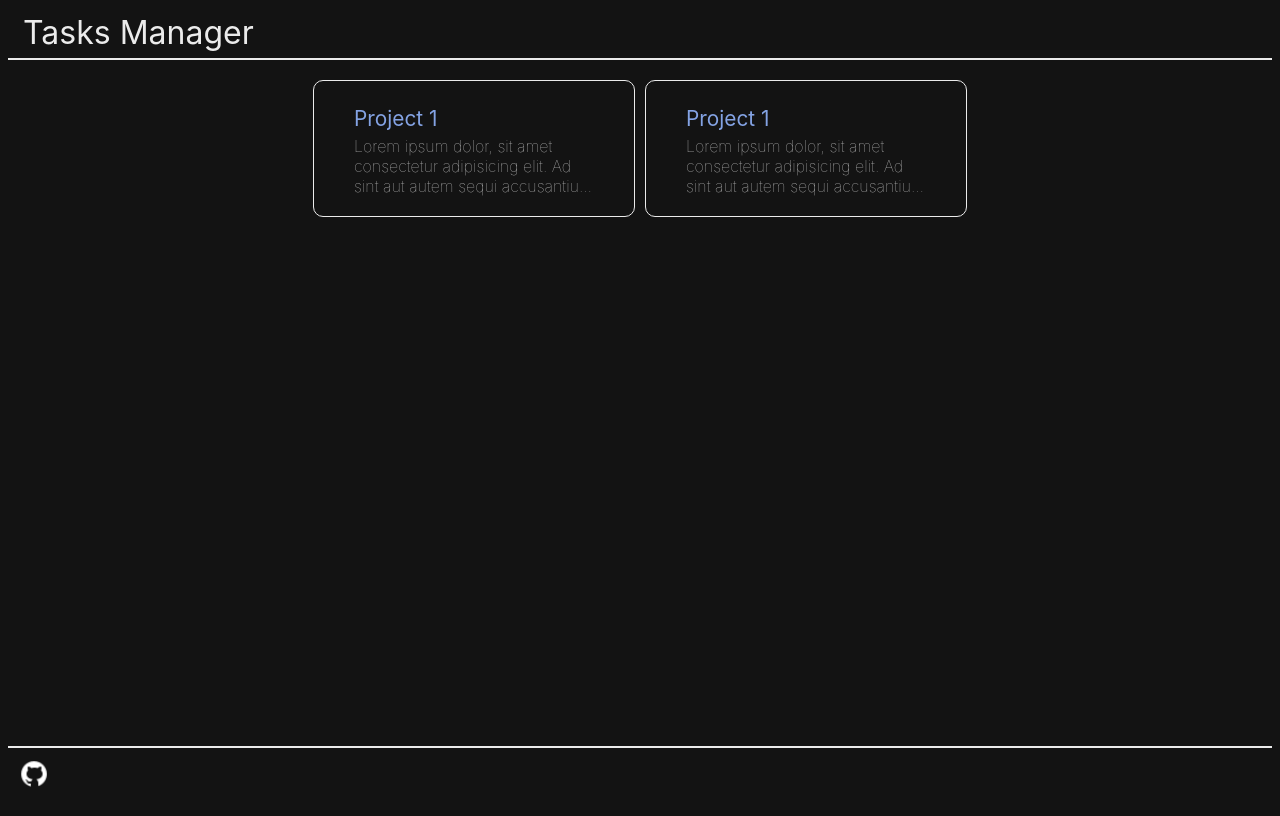
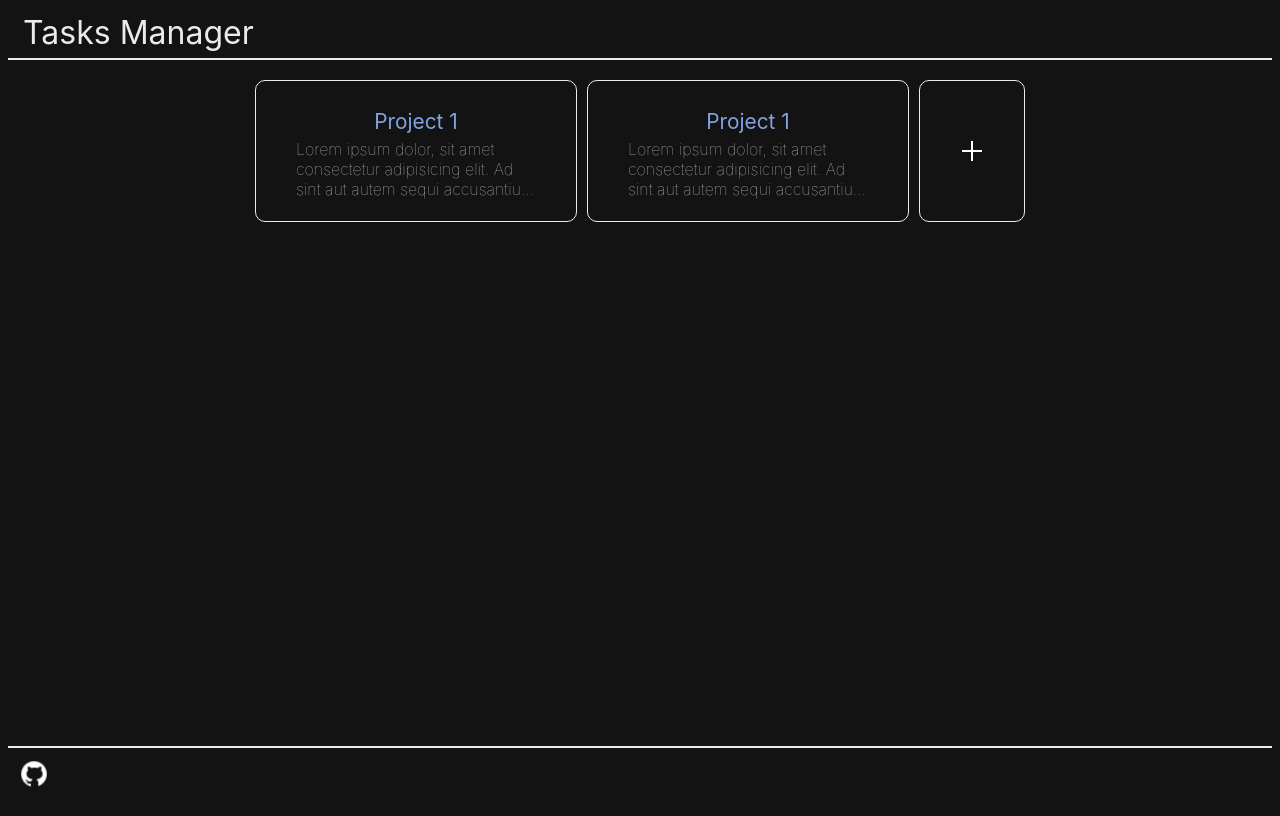
Before and after one commit to Sanvinganza/myTodo, a React (Create React App) app: page / in a window 1280 px wide. Built offline with nearby package versions, Linux system fonts and the light colour scheme.

Commit message:
added add project modal and component

```diff
--- a/src/global.scss
+++ b/src/global.scss
@@ -57,14 +57,17 @@ a {
 .project-container {
   display: flex;
   max-width: 240px;
+  height: 100px;
   border-radius: 10px;
   margin: 5px;
   background-color: transparent;
   padding: 20px 40px;
+  align-items: center;
   justify-content: center;
   flex-direction: column;
   border: 1px color.$white solid;
   text-decoration: none;
+
   > .title {
     padding: 5px 0;
     font-size: 1.3em;
@@ -78,7 +81,11 @@ a {
     -webkit-box-orient: vertical;
     overflow: hidden;
   }
+  > .add-icon {
+    max-width: 240px;
+  }
 }
+
 // -----------PROJECTS END
 
 // -----------COLLECTIONS START
--- /dev/null
+++ b/src/modals/AddProjectModal.tsx
@@ -0,0 +1,20 @@
+import * as React from "react"
+import Modal from "react-modal"
+
+export interface IAddProjectModalProps {
+  isOpen: boolean
+  setIsOpen: React.Dispatch<React.SetStateAction<boolean>>
+}
+
+export function AddProjectModal({ isOpen, setIsOpen }: IAddProjectModalProps) {
+  return (
+    <Modal
+      isOpen={isOpen}
+      onRequestClose={() => setIsOpen(false)}
+      className="Modal"
+      overlayClassName="Overlay"
+    >
+      i am modal
+    </Modal>
+  )
+}
--- a/src/pages/Collections/Project.tsx
+++ b/src/pages/Collections/Project.tsx
@@ -7,6 +7,7 @@ export interface IProject {
 }
 
 export function Project() {
+  //eslint-disable-next-line
   const projects = useSelector((state: any) => state.projects)
   console.log(projects)
   return (
--- a/src/pages/Collections/index.tsx
+++ b/src/pages/Collections/index.tsx
@@ -1,10 +1,32 @@
+import { useState } from "react"
 import { Link } from "react-router-dom"
+import { AddProjectModal } from "../../modals/AddProjectModal"
 import { IProject, Project } from "./Project"
 
 export interface IProjectsProps {
   projects: IProject[]
 }
+const AddProject = ({}) => {
+  const [addProjectIsOpen, setAddProjectIsOpen] = useState(false)
 
+  return (
+    <>
+      <div className="project-container">
+        <img
+          src={require("../../images/add.png")}
+          alt=""
+          className="add-icon"
+          onClick={() => setAddProjectIsOpen(true)}
+        />
+      </div>
+
+      <AddProjectModal
+        isOpen={addProjectIsOpen}
+        setIsOpen={setAddProjectIsOpen}
+      />
+    </>
+  )
+}
 export function Collections() {
   return (
     <div className="projects-container">
@@ -13,6 +35,7 @@ export function Collections() {
           <Project />
         </Link>
       ))}
+      <AddProject />
     </div>
   )
 }
```
